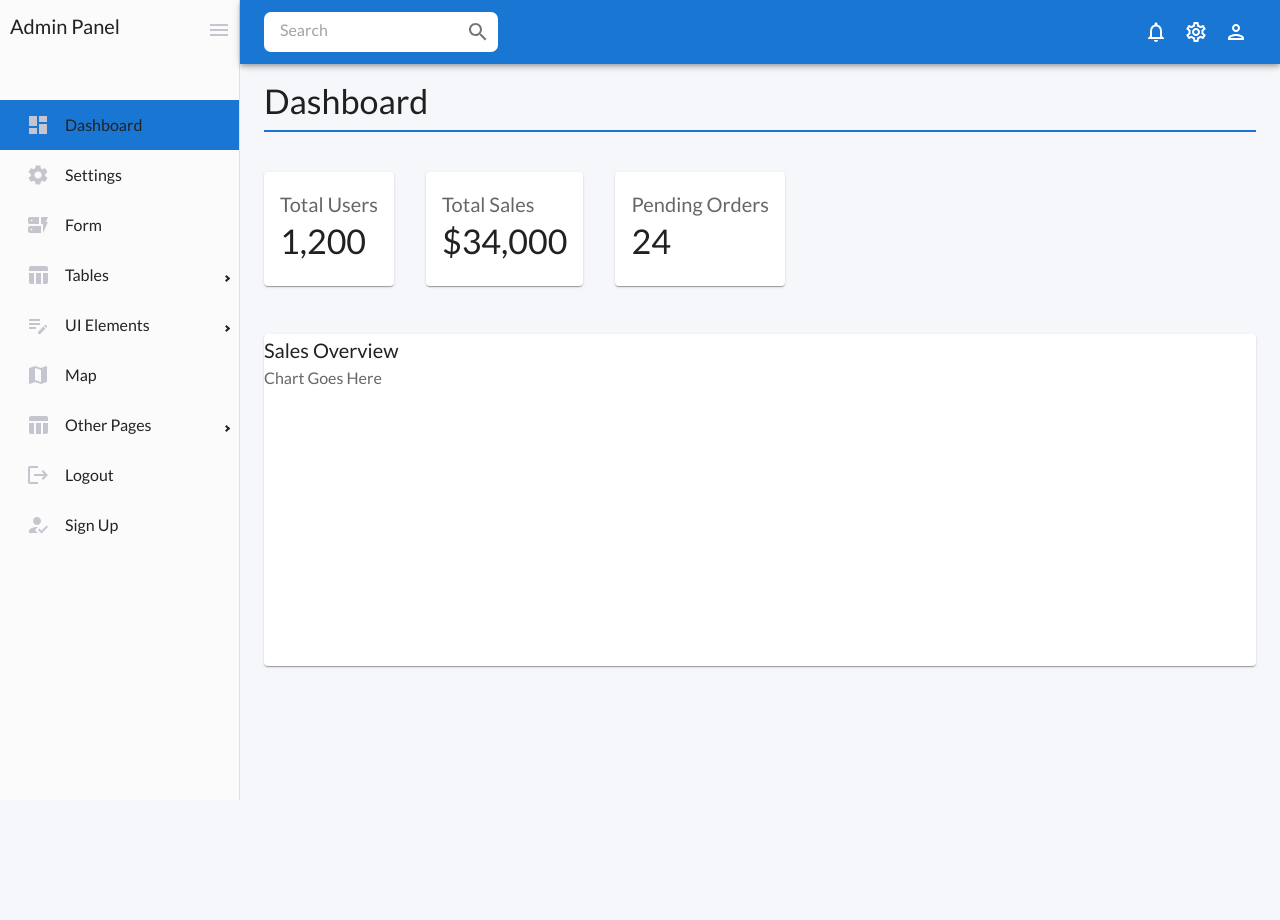
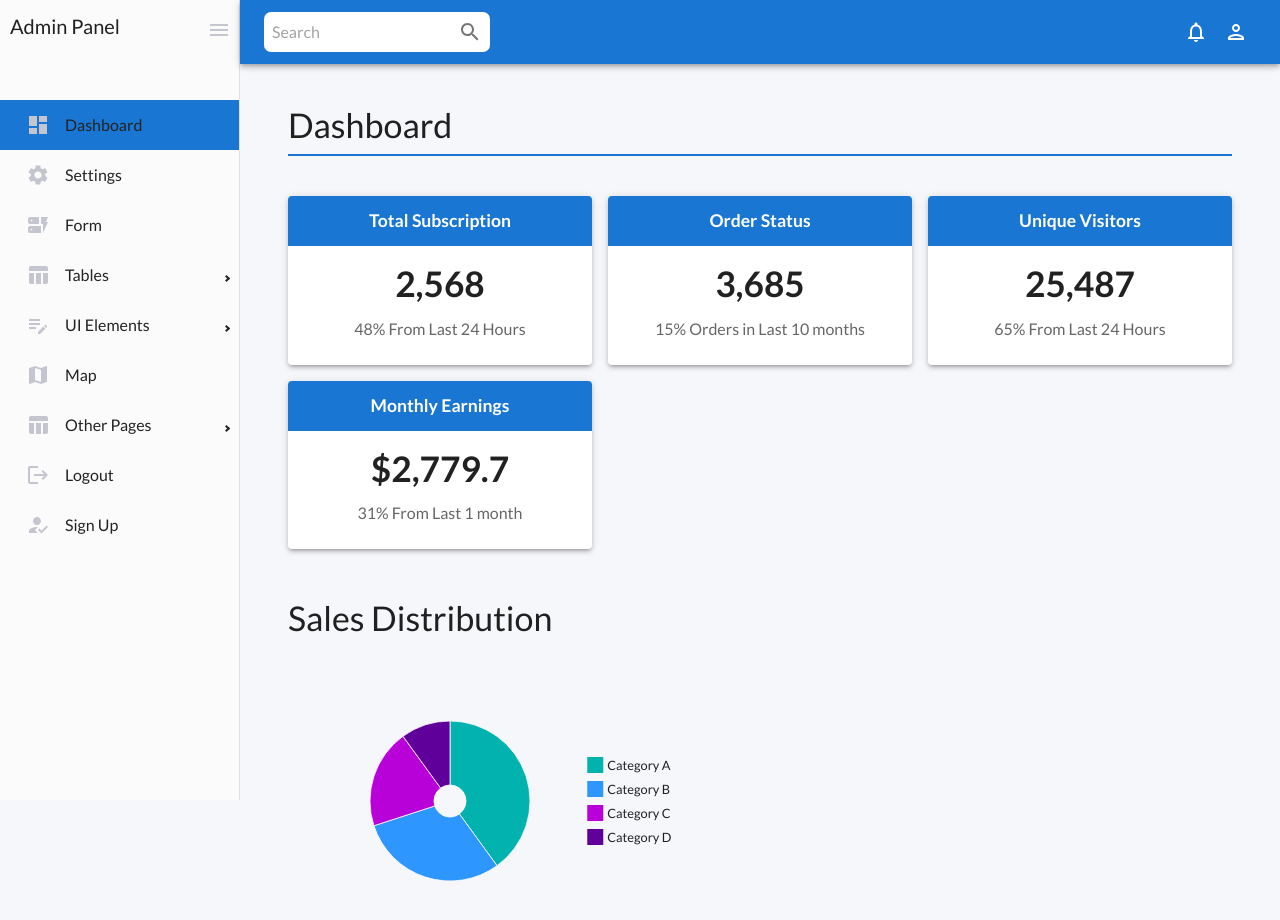
Before and after one commit to SaurabhNegis/Admin_panel, a React (Vite) app: page / in a window 1280 px wide. Shown: the top 920 px of the page. Before the commit the page ends 800 px from the top, so only its background shows below. Built offline with nearby package versions, Linux system fonts and the light colour scheme; a web font is replaced by a local one.

Commit message:
add pie chart in dashbord

```diff
--- a/package.json
+++ b/package.json
@@ -14,6 +14,7 @@
     "@emotion/styled": "^11.14.0",
     "@mui/icons-material": "^6.4.3",
     "@mui/material": "^6.4.4",
+    "@mui/x-charts": "^7.27.0",
     "@mui/x-data-grid": "^7.26.0",
     "@react-google-maps/api": "^2.20.6",
     "@toolpad/core": "^0.12.0",
--- a/src/components/common/Header.jsx
+++ b/src/components/common/Header.jsx
@@ -1,15 +1,40 @@
-import { AppBar, Toolbar, Typography, IconButton, Box } from "@mui/material";
+import { useState } from "react";
+import { Link } from "react-router-dom";
+
+import {
+  AppBar, Toolbar, IconButton, Box, Menu, MenuItem, InputBase, Divider, ListItemIcon
+} from "@mui/material";
 import MenuIcon from "@mui/icons-material/Menu";
 import NotificationsOutlinedIcon from "@mui/icons-material/NotificationsOutlined";
 import SettingsOutlinedIcon from "@mui/icons-material/SettingsOutlined";
 import PersonOutlinedIcon from "@mui/icons-material/PersonOutlined";
 import SearchIcon from "@mui/icons-material/Search";
-import InputBase from "@mui/material/InputBase";
-import MenuOutlinedIcon from "@mui/icons-material/MenuOutlined"; // Import MenuOutlinedIcon
+import LogoutIcon from "@mui/icons-material/Logout";
+import AccountCircleIcon from "@mui/icons-material/AccountCircle";
+import TuneIcon from "@mui/icons-material/Tune";
 
 const Header = ({ onMenuClick, isCollapsed }) => {
+  const [anchorEl, setAnchorEl] = useState(null);
+  const [userProfile, setUserProfile] = useState(null);
+
+  const handleProfileClick = (event) => {
+    setUserProfile(event.currentTarget);
+  };
+
+  const handleProfileClose = () => {
+    setUserProfile(null);
+  };
+
+  // Open/Close Notification Menu
+  const handleNotificationClick = (event) => {
+    setAnchorEl(event.currentTarget);
+  };
+
+  const handleNotificationClose = () => {
+    setAnchorEl(null);
+  };
+
   return (
-    //   AppBar - Navigation bar component ,it serves as a container for elements of navigation
     <div className="no-print">
       <AppBar
         position="fixed"
@@ -19,10 +44,9 @@ const Header = ({ onMenuClick, isCollapsed }) => {
           marginLeft: { md: `${isCollapsed ? 80 : 240}px` },
           transition: "width 0.3s ease, margin-left 0.3s ease",
         }}
-
       >
         <Toolbar>
-        {/* Sidebar Toggle Button (MenuOutlinedIcon) */}
+          {/* Sidebar Toggle Button */}
           <IconButton
             color="inherit"
             aria-label="toggle sidebar"
@@ -33,48 +57,94 @@ const Header = ({ onMenuClick, isCollapsed }) => {
             <MenuIcon />
           </IconButton>
 
-        {/*  MenuOutlinedIcon for collapsing/expanding the sidebar */}
-        <IconButton
-          color="inherit"
-          aria-label="toggle sidebar collapse"
-          onClick={onMenuClick}
-          sx={{ display: { xs: "none", md: "none" } }}
-        >
-          <MenuOutlinedIcon />
-        </IconButton>
-
-        {/*  header search box component */}
-        <Box sx={{ background: "white", borderRadius: "7px" }}>
-          <InputBase sx={{ ml: 2, flex: 1 }} placeholder="Search" />
+          {/* Search Box */}
+          <Box sx={{ background: "white", borderRadius: "7px", display: "flex", alignItems: "center", pl: 1 }}>
+            <InputBase sx={{ flex: 1 }} placeholder="Search" />
             <IconButton>
               <SearchIcon />
             </IconButton>
           </Box>
 
-        {/* Rest of Header(bar) Icons */}
+          {/* Header Icons */}
           <Box display="flex" ml="auto">
-          {/*  Header Notification icon */}
-          <IconButton
-          color="inherit"
-          >
+            {/* Notifications Icon with Dropdown */}
+            <IconButton color="inherit" onClick={handleNotificationClick}>
               <NotificationsOutlinedIcon />
             </IconButton>
-          {/*  Header Setting icon */}
-          <IconButton
-          color="inherit"
+
+            {/* Notification Menu */}
+            <Menu
+              anchorEl={anchorEl}
+              open={Boolean(anchorEl)}
+              onClose={handleNotificationClose}
+              anchorOrigin={{ vertical: "bottom", horizontal: "right" }}
+              transformOrigin={{ vertical: "top", horizontal: "right" }}
+              sx={{
+                mt: 1,
+                "& .MuiPaper-root": {
+                  borderRadius: 2,
+                  minWidth: 250,
+                  boxShadow: "0px 5px 10px rgba(0,0,0,0.2)",
+                },
+              }}
             >
+              <MenuItem onClick={handleNotificationClose}>🔔 New user signed up</MenuItem>
+              <Divider />
+              <MenuItem onClick={handleNotificationClose}>📩 You received a new message</MenuItem>
+              <Divider />
+              <MenuItem onClick={handleNotificationClose}>⚡ System update available</MenuItem>
+            </Menu>
+
+            {/* Settings Icon */}
+            {/* <IconButton color="inherit" component={Link} to="/settings">
               <SettingsOutlinedIcon />
-          </IconButton>
-          {/*  Header user icon */}
-          <IconButton
-          color="inherit"
-          >
+            </IconButton> */}
+
+            {/* User Icon */}
+            <IconButton color="inherit" onClick={handleProfileClick}>
               <PersonOutlinedIcon />
             </IconButton>
+
+            {/* User Profile Menu */}
+            <Menu
+              anchorEl={userProfile}
+              open={Boolean(userProfile)}
+              onClose={handleProfileClose}
+              anchorOrigin={{ vertical: "bottom", horizontal: "right" }}
+              transformOrigin={{ vertical: "top", horizontal: "right" }}
+              sx={{
+                mt: 1,
+                "& .MuiPaper-root": {
+                  borderRadius: 2,
+                  minWidth: 200,
+                  boxShadow: "0px 5px 10px rgba(0,0,0,0.2)",
+                },
+              }}
+            >
+              <MenuItem onClick={handleProfileClose}>
+                <ListItemIcon>
+                  <AccountCircleIcon fontSize="small" />
+                </ListItemIcon>
+                Profile
+              </MenuItem>
+              <Divider />
+              <MenuItem onClick={handleProfileClose} component={Link} to="/settings">
+              <ListItemIcon>
+                  <TuneIcon fontSize="small" />
+                </ListItemIcon>
+                Settings
+              </MenuItem>
+              <Divider />
+              <MenuItem onClick={handleProfileClose} component={Link} to="/logout">
+              <ListItemIcon>
+                  <LogoutIcon fontSize="small" />
+                </ListItemIcon>
+                Logout
+              </MenuItem>
+            </Menu>
           </Box>
         </Toolbar>
       </AppBar>
-
     </div>
   );
 };
--- a/src/pages/Dashboard.jsx
+++ b/src/pages/Dashboard.jsx
@@ -1,83 +1,134 @@
-import React from 'react';
-import { Box, Grid2, Card, CardContent, Typography, Paper } from '@mui/material';
+import React from "react";
+import { Box, Card, CardContent, Typography,useMediaQuery } from "@mui/material";
+import { PieChart } from "@mui/x-charts/PieChart";
 
+const stats = [
+  {
+    title: "Total Subscription",
+    value: "2,568",
+    percentage: "48% From Last 24 Hours",
+  },
+  {
+    title: "Order Status",
+    value: "3,685",
+    percentage: "15% Orders in Last 10 months",
+  },
+  {
+    title: "Unique Visitors",
+    value: "25,487",
+    percentage: "65% From Last 24 Hours",
+  },
+  {
+    title: "Monthly Earnings",
+    value: "$2,779.7",
+    percentage: "31% From Last 1 month",
+  },
+];
+
+const data = [
+  { id: 0, value: 40, label: "Category A" },
+  { id: 1, value: 30, label: "Category B" },
+  { id: 2, value: 20, label: "Category C" },
+  { id: 3, value: 10, label: "Category D" },
+];
 const Dashboard = () => {
+  const isMobile = useMediaQuery("(max-width:600px)"); // Detect mobile screens
+
   return (
-    <Box >
-      {/* Header Section */}
-      <Typography variant="h4"   sx={{
+    <Box sx={{ flexGrow: 1, p: { xs: 2, md: 3 } }}>
+       <Typography variant="h4" gutterBottom sx={{
      marginBottom: 5,
      borderBottom: '2px solid',
      borderColor: 'primary.main',
      paddingBottom: 1
-  }}
->
+   }}>
          Dashboard
        </Typography>
 
-      {/* Metric Cards Section */}
-      <Grid2 container spacing={4}>
-        {/* Total Users Card */}
-        <Grid2 item xs={12} sm={6} md={4}>
-          <Card className="shadow-lg">
-            <CardContent>
-              <Typography variant="h6" color="textSecondary">
-                Total Users
+      {/* Replaced Grid with Box (CSS Grid) for better performance */}
+      <Box
+        sx={{
+          display: "grid",
+          gridTemplateColumns: "repeat(auto-fit, minmax(250px, 1fr))",
+          gap: "16px",
+          marginTop: "16px",
+        }}
+      >
+        {stats.map((stat, index) => (
+          <Card
+            key={index}
+            sx={{
+              p: 0,
+              alignItems: "center",
+              boxShadow: 3,
+              minHeight: "140px",
+              display: "flex",
+              flexDirection: "column",
+              justifyContent: "center",
+            }}
+          >
+            {/* Title Section with Background Color */}
+            <Typography
+              backgroundColor="primary.main"
+              variant="h6"
+              width="100%"
+              display="flex"
+              justifyContent="center"
+              alignItems="center"
+              color="white"
+              height={50}
+              fontWeight={600}
+              sx={{ fontSize: { xs: "0.9rem", md: "1.1rem" } }}
+            >
+              {stat.title}
             </Typography>
-              <Typography variant="h4" className="font-bold">
-                1,200
+
+            <CardContent sx={{ textAlign: "center" }}>
+              <Typography
+                variant="h4"
+                fontWeight={600}
+                gutterBottom
+                sx={{ fontSize: { xs: "1.8rem", md: "2.2rem" } }}
+              >
+                {stat.value}
+              </Typography>
+              <Typography
+                variant="body2"
+                color="text.secondary"
+                sx={{ fontSize: { xs: "0.8rem", md: "1rem" } }}
+              >
+                {stat.percentage}
               </Typography>
             </CardContent>
           </Card>
-        </Grid2>
+        ))}
+      </Box>
 
-        {/* Total Sales Card */}
-        <Grid2 item xs={12} sm={6} md={4}>
-          <Card className="shadow-lg">
-            <CardContent>
-              <Typography variant="h6" color="textSecondary">
-                Total Sales
+
+
+      <Box>
+        <Typography variant="h4"  sx={{marginTop:"48px"}} gutterBottom>
+          Sales Distribution
         </Typography>
-              <Typography variant="h4" className="font-bold">
-                $34,000
-              </Typography>
-            </CardContent>
-          </Card>
-        </Grid2>
+        <Box sx={{
+          width: "100%",
+          maxWidth: isMobile ? "100vw" : "400px", // Full width on mobile
+          overflowX: isMobile ? "auto" : "visible", // Scroll only on mobile
+          display: "flex",
+          justifyContent: "center",
+        }}
+>
 
-        {/* Pending Orders Card */}
-        <Grid2 item xs={12} sm={6} md={4}>
-          <Card className="shadow-lg">
-            <CardContent>
-              <Typography variant="h6" color="textSecondary">
-                Pending Orders
-              </Typography>
-              <Typography variant="h4" className="font-bold">
-                24
-              </Typography>
-            </CardContent>
-          </Card>
-        </Grid2>
-      </Grid2>
-
-      {/* Sales Overview Section */}
-      <Box mt={6}>
-        <Paper className="p-6 shadow-lg">
-          <Typography variant="h6" className="mb-4">
-            Sales Overview
-          </Typography>
-          {/* Placeholder for a future chart */}
-          <Box
-            className="flex items-center justify-center bg-gray-200"
-            sx={{ height: 300, borderRadius: 1 }}
-          >
-            <Typography variant="body1" color="textSecondary">
-              Chart Goes Here
-            </Typography>
-          </Box>
-        </Paper>
+        <PieChart
+          series={[{ data, innerRadius: 20, outerRadius: 100 }]}
+          width={500}
+          height={300}
+        />
         </Box>
       </Box>
+    </Box>
+
+
   );
 };
 
```
Also changed, not shown: 1 other file (tests, documents, lock files or other folders). Lines whose indentation alone changed are shown as unchanged.
